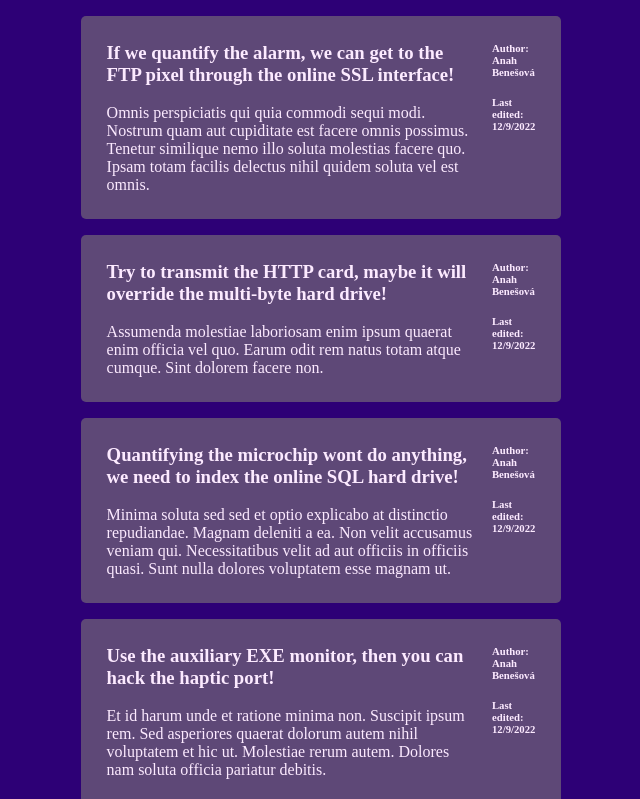
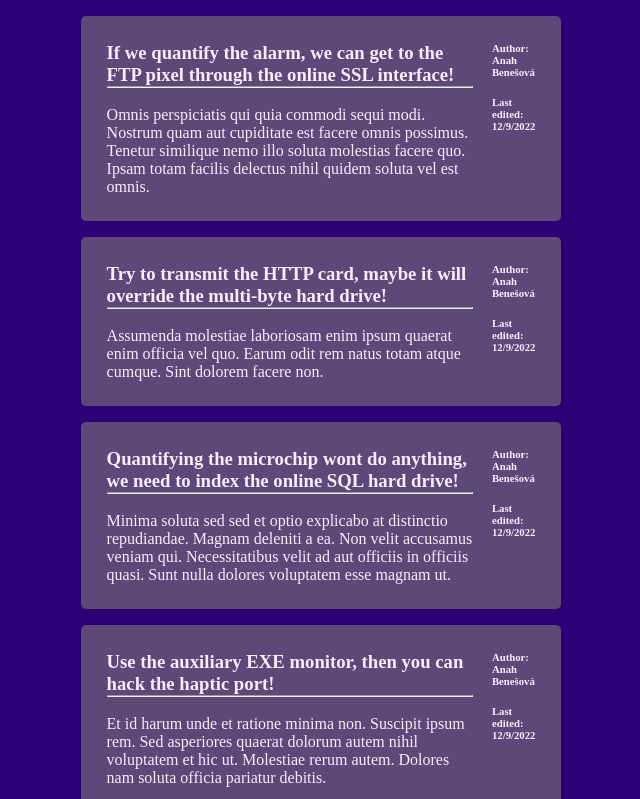
Before and after one commit to LarsGKodehode/ae-listing-data, a React (Vite) app: page / in a window 1280 px wide. Shown: the top 799 px of the page, without its empty margins (319-959 px from the left). Built offline with nearby package versions, Linux system fonts and the light colour scheme.

Commit message:
polish comments

```diff
--- a/src/App.jsx
+++ b/src/App.jsx
@@ -12,7 +12,7 @@ function getDate(dateString) {
 }
 
 /**
- * Locale aware word capitalisation
+ * Locale aware word capitalization
  */
 function capitalize(string) {
   return string.slice(0, 1).toLocaleUpperCase() + string.slice(1)
@@ -36,6 +36,7 @@ function Post({
     <div className={className}>
       <div>
         <h3>{capitalTitle}</h3>
+        <hr />
         <br />
         <p>{description}</p>
       </div>
@@ -48,6 +49,9 @@ function Post({
   )
 }
 
+/**
+ * Main Application component
+ */
 function App() {
   return (
     <div className={`${style.App} standard`}>
```
